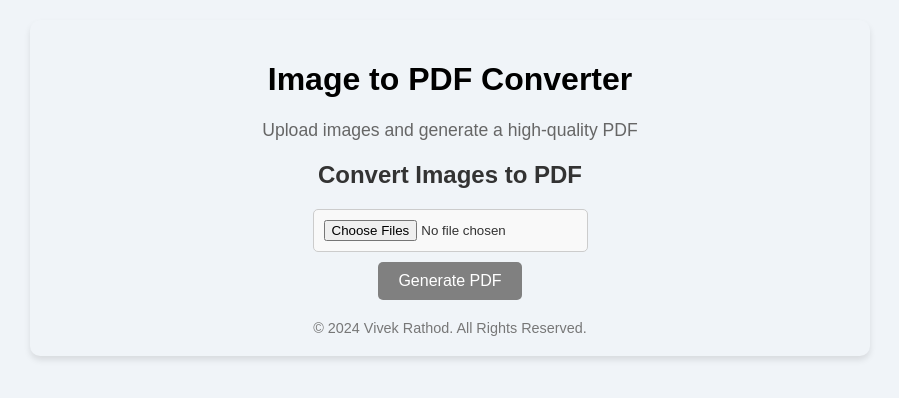
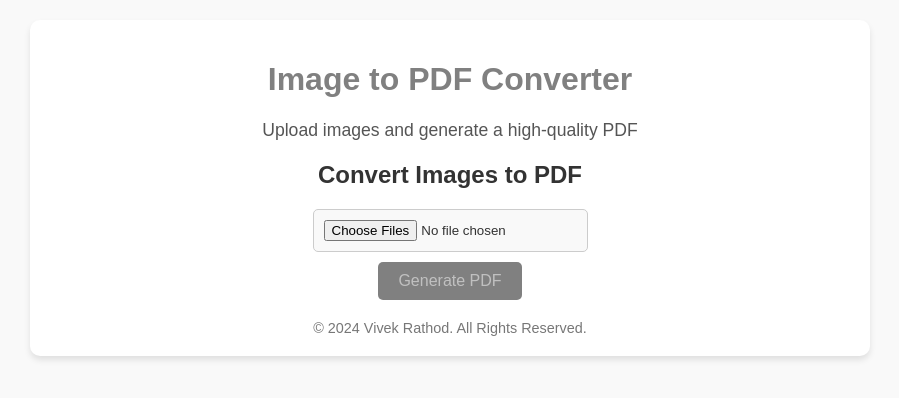
Before and after one commit to Vivekrathod8735/PDF, a plain HTML site: page index.html in a window 1280 px wide. Shown: the whole page, without its empty margins (190-1089 px from the left). Drawn offline with nearby package versions, Linux system fonts and the light colour scheme.

Commit message:
Update style.css

```diff
--- a/style.css
+++ b/style.css
@@ -1,9 +1,9 @@
 /* General Styles */
 body {
-    font-family: 'Arial', sans-serif;
+    font-family: Arial, sans-serif;
     margin: 0;
     padding: 0;
-    background-color: #f0f4f8;
+    background-color: #f9f9f9;
     color: #333;
 }
 
@@ -11,7 +11,7 @@ body {
     width: 90%;
     max-width: 800px;
     margin: 20px auto;
-    background: #f0f4f8;
+    background: #fff;
     padding: 20px;
     box-shadow: 0 4px 6px rgba(0, 0, 0, 0.1);
     border-radius: 10px;
@@ -20,32 +20,21 @@ body {
 
 header h1 {
     font-size: 2rem;
-    color: black;
+    color: gray;
 }
 
 header p {
     margin: 10px 0 20px;
     font-size: 1.1rem;
-    color: #666;
+    color: #555;
 }
 
 h2 {
     font-size: 1.5rem;
+    margin-bottom: 10px;
     color: #333;
-    margin-bottom: 10px;
 }
 
-footer {
-    margin-top: 20px;
-    font-size: 0.9rem;
-    color: #777;
-}
-
-footer p {
-    margin: 0;
-}
-
-/* Upload and Download Buttons */
 .upload-box {
     margin: 20px 0;
 }
@@ -61,8 +50,8 @@ input[type="file"] {
 }
 
 button {
-    background-color: grey;
-    color: white;
+    background-color: gray;
+    color: silver;
     border: none;
     padding: 10px 20px;
     border-radius: 5px;
@@ -88,11 +77,12 @@ button:hover {
     background-color: #218838;
 }
 
-/* Output Preview */
-.output-preview img {
-    width: 100%;
-    max-width: 300px;
-    margin: 10px auto;
-    border: 1px solid #ddd;
-    border-radius: 5px;
+footer {
+    margin-top: 20px;
+    font-size: 0.9rem;
+    color: #777;
 }
+
+footer p {
+    margin: 0;
+}
```
